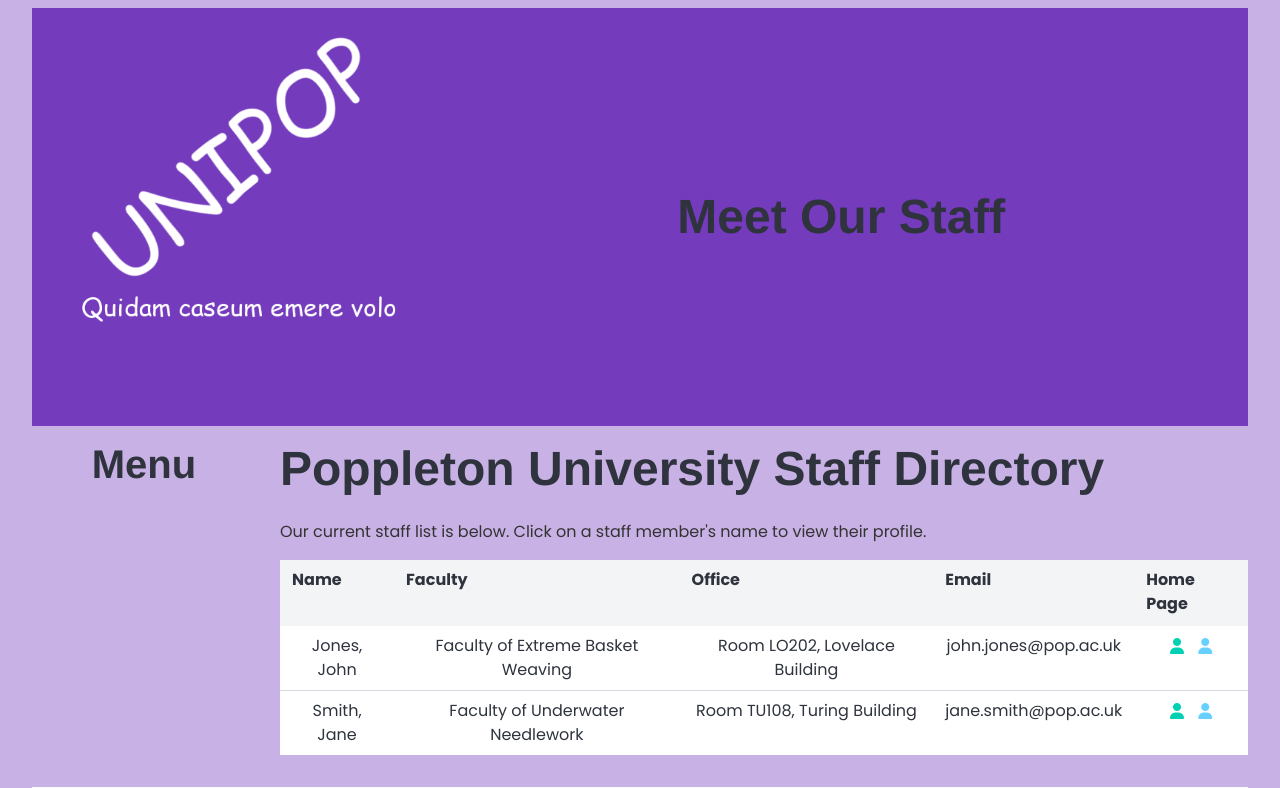
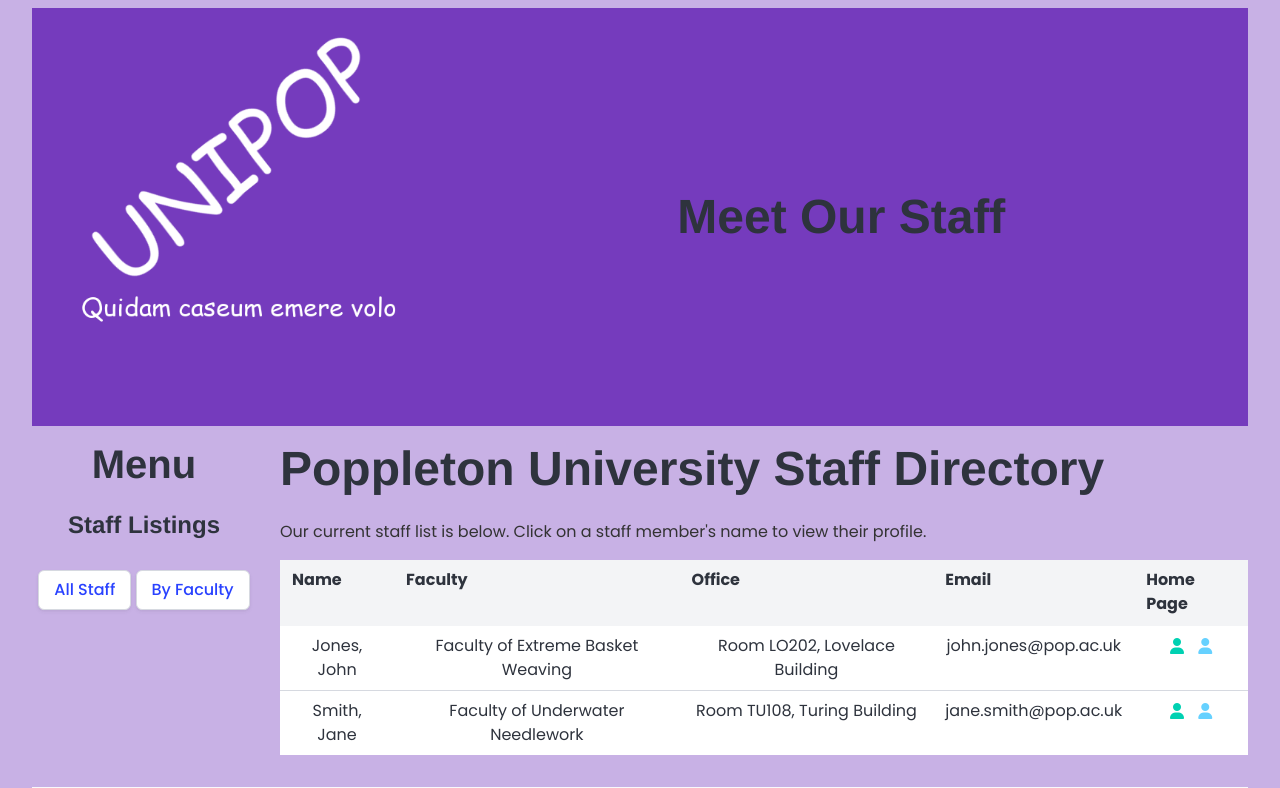
Before and after one commit to TonyJenkins/django-example, a Django app: page /staff_list/ in a window 1280 px wide. Shown: the top 788 px of the page. Run offline with Django 5.2, Linux system fonts and the light colour scheme; data comes from the database, SQL or seed files in the repository.

Commit message:
Add left menu via include

```diff
--- a/unipop/staff_list/templates/staff_list/base.html
+++ b/unipop/staff_list/templates/staff_list/base.html
@@ -24,6 +24,7 @@
                 <div class="columns">
                     <div class="column is-one-fifth has-text-centered">
                         <h1 class="title is-2 has-text-grey-darker">Menu</h1>
+                        {% include 'staff_list/left_menu.html' %}
                     </div>
                     <div class="column is-four-fifths">
                         <h1 class="title is-1 has-text-grey-darker">
--- /dev/null
+++ b/unipop/staff_list/templates/staff_list/left_menu.html
@@ -0,0 +1,9 @@
+<h4 class="title is-4 is-color-grey-darker">Staff Listings</h4>
+
+<button class="button my-2">
+    <a href="/staff_list/">All Staff</a>
+</button>
+
+<button class="button my-2">
+    <a href="/staff_list/faculty/">By Faculty</a>
+</button>
```
